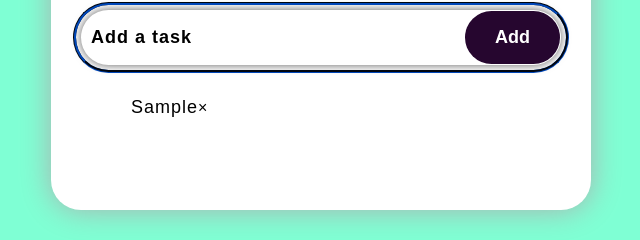
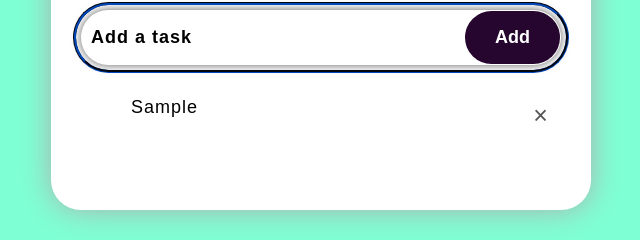
Before and after one commit to amareshmaharana/OIBSIP_to_do, a plain HTML site: page index.html in a window 1280 px wide. Both pictures are taken after typing "Sample" into the empty fields and a click on the button "Add". Shown: the part 224-464 px from the top of the page, 319-959 px from the left. Drawn offline with Linux system fonts and the light colour scheme.

Commit message:
style: add hover effects and positioning for close buttons

```diff
--- a/style.css
+++ b/style.css
@@ -117,3 +117,21 @@ ul li.checked::before {
     background-image: url(img/checked1.png);
     background-size: cover;
 }
+
+span {
+    position: absolute;
+    right: 0;
+    top: 10px;
+    width: 40px;
+    height: 40px;
+    font-size: 25px;
+    color: #555;
+    line-height: 40px;
+    text-align: center;
+    border-radius: 50%;
+}
+
+span:hover {
+    background: #1e008d;
+    color: #fff;
+}
```
